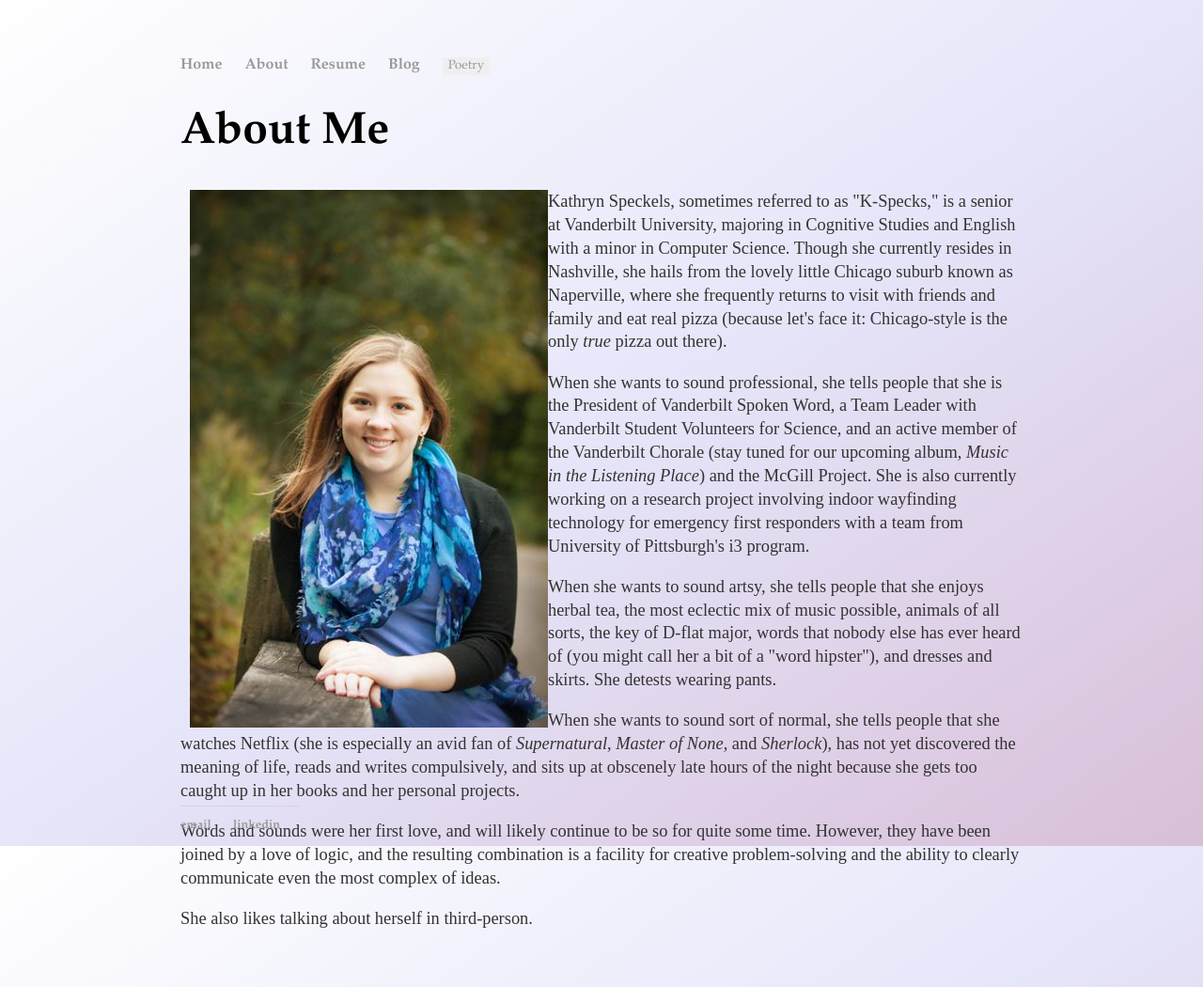
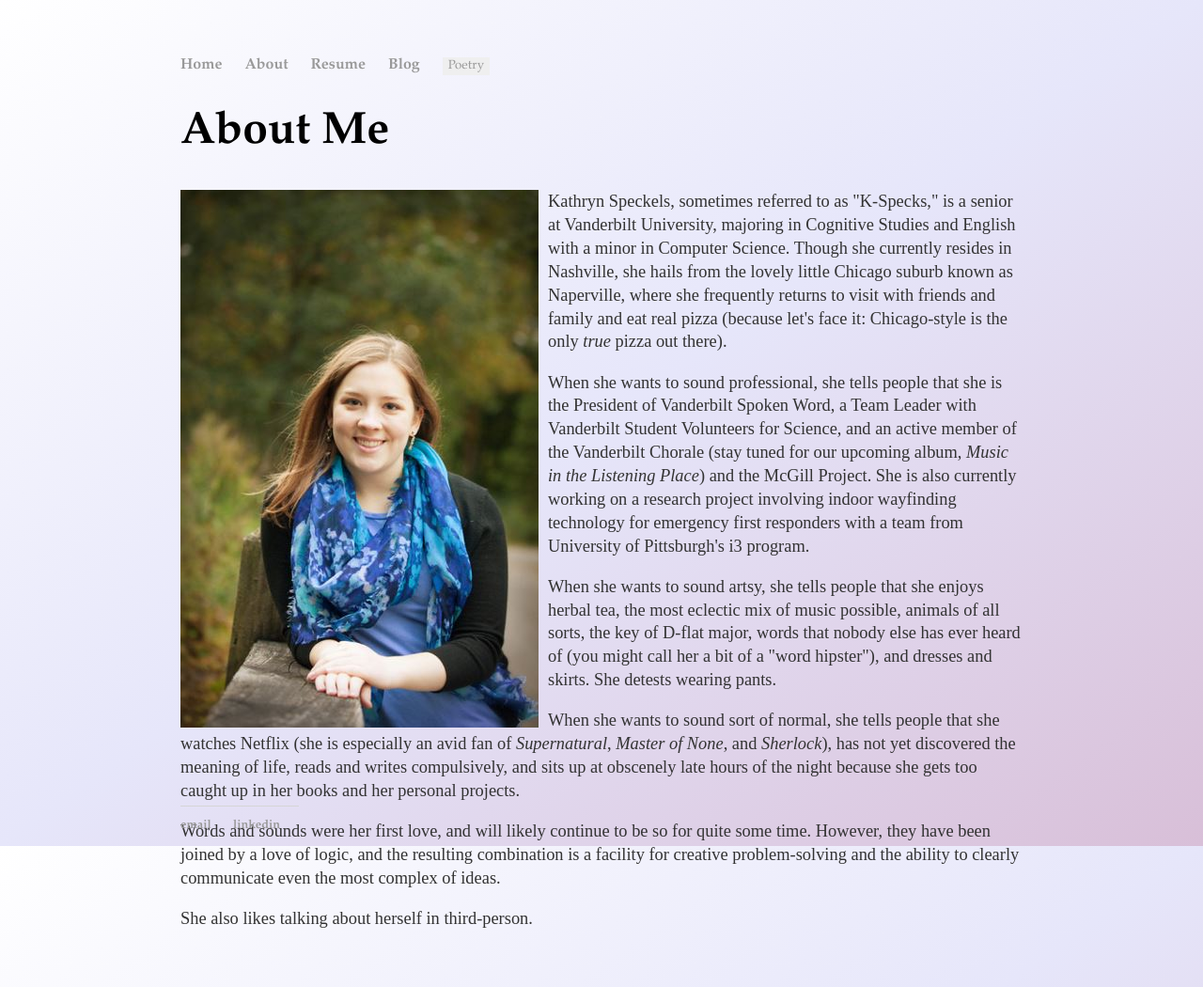
Before and after one commit to kspecks/kspecks.github.io, a Jekyll site: the page built from about/index.html, in a window 1280 px wide. Shown: the whole page at 94% size. Built offline with Jekyll 4.4.1, drawn with Linux system fonts in a browser that asks for light colours.

Commit message:
Update index.html

```diff
--- a/about/index.html
+++ b/about/index.html
@@ -6,7 +6,7 @@ title: About Me
 
 <p>
 	<img src="Portrait.JPG"
-	alt="[insert headshot here]" style="float:left; padding-left:10px"/>
+	alt="[insert headshot here]" style="float:left; padding-right:10px"/>
 
 	Kathryn Speckels, sometimes referred to as "K-Specks," is a senior at Vanderbilt University, majoring in Cognitive Studies and
 	English with a minor in Computer Science. Though she currently resides in Nashville, she hails from the lovely little Chicago
```
